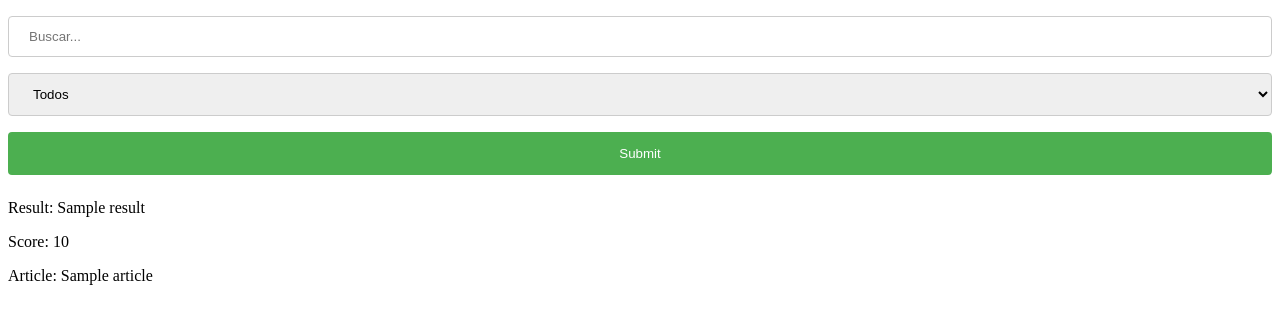
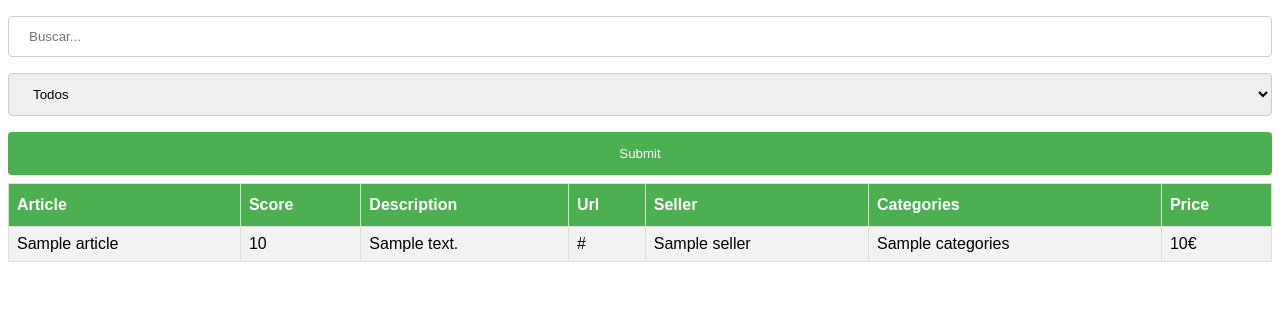
Before and after one commit to miguel-lsantos/RIWS-SCRAPY, a FastAPI app: template templates/form.html in a window 1280 px wide. Shown: the top 324 px of the page. Run offline with FastAPI, Linux system fonts and the light colour scheme; the template is opened without the code that fills it: most values are stand-ins (such as "Sample title", 1, 10 or a date in 2020); some libraries are stand-ins or nearby versions.

Commit message:
Price field + changed url field + sortable table html

```diff
--- a/RIWS/items.py
+++ b/RIWS/items.py
@@ -12,3 +12,4 @@ class ChollometroItem(scrapy.Item):
     description = scrapy.Field()
     categories = scrapy.Field()
     url = scrapy.Field()
+    price = scrapy.Field()
--- a/RIWS/pipelines.py
+++ b/RIWS/pipelines.py
@@ -39,6 +39,9 @@ class ElasticSearchPipeline(object):
                 "url": {
                     "type": "keyword",
                     "index": False
+                },
+                "price": {
+                    "type": "float",
                 }
         }
 
--- a/templates/form.html
+++ b/templates/form.html
@@ -31,7 +31,31 @@ div {
   background-color: #f2f2f2;
   padding: 20px;
 }
+
+#results {
+  font-family: Arial, Helvetica, sans-serif;
+  border-collapse: collapse;
+  width: 100%;
+}
+
+#results td, #results th {
+  border: 1px solid #ddd;
+  padding: 8px;
+}
+
+#results tr:nth-child(even){background-color: #f2f2f2;}
+
+#results tr:hover {background-color: #ddd;}
+
+#results th {
+  padding-top: 12px;
+  padding-bottom: 12px;
+  text-align: left;
+  background-color: #4CAF50;
+  color: white;
+}
 </style>
+<script src="https://www.kryogenix.org/code/browser/sorttable/sorttable.js"></script>
 <head>
     <meta charset="UTF-8">
     <title>Sample Form</title>
@@ -48,10 +72,27 @@ div {
     </select>
     <input type="submit">
 </form>
-{% for result in results %}
-<p>Result: {{result}}</p>
-<p>Score: {{result._score}}</p>
-<p>Article: {{result._source.article}}</p>
-{% endfor %}
+<table id="results" class="sortable">
+    <tr>
+        <th>Article</th>
+        <th>Score</th>
+        <th class="sorttable_nosort">Description</th>
+        <th class="sorttable_nosort">Url</th>
+        <th>Seller</th>
+        <th class="sorttable_nosort">Categories</th>
+        <th class="sorttable_numeric">Price</th>
+    </tr>
+    {% for result in results %}
+    <tr>
+        <td>{{result._source.article}}</td>
+        <td>{{result._score}}</td>
+        <td>{{result._source.description}}</td>
+        <td>{{result._source.url}}</td>
+        <td>{{result._source.seller}}</td>
+        <td>{{result._source.categories}}</td>
+        <td>{{result._source.price}}€</td>
+    </tr>
+    {% endfor %}
+</table>
 </body>
 </html>
```
Also changed, not shown: RIWS/spiders/chollometro.py (+25 -5 lines).
